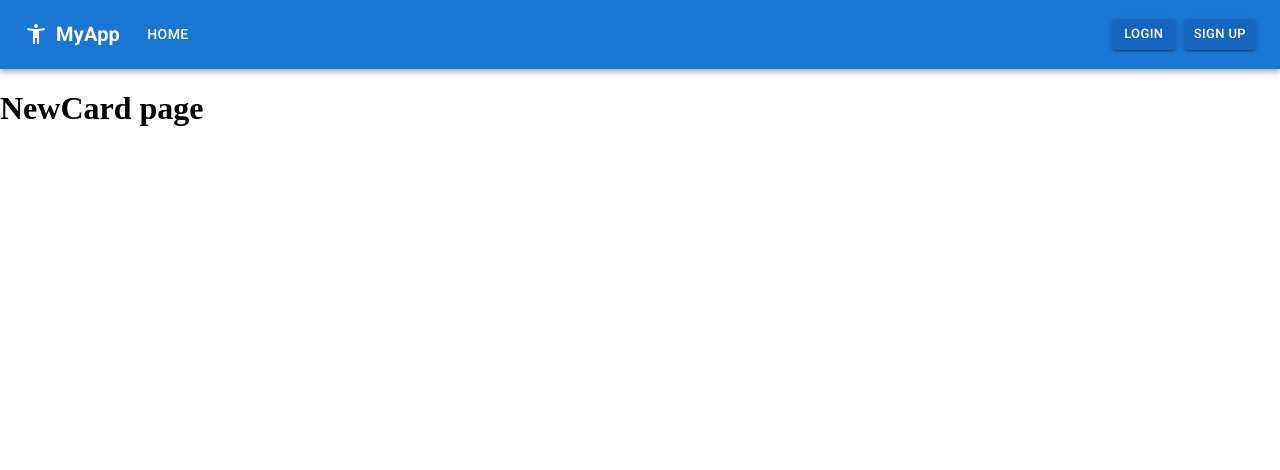
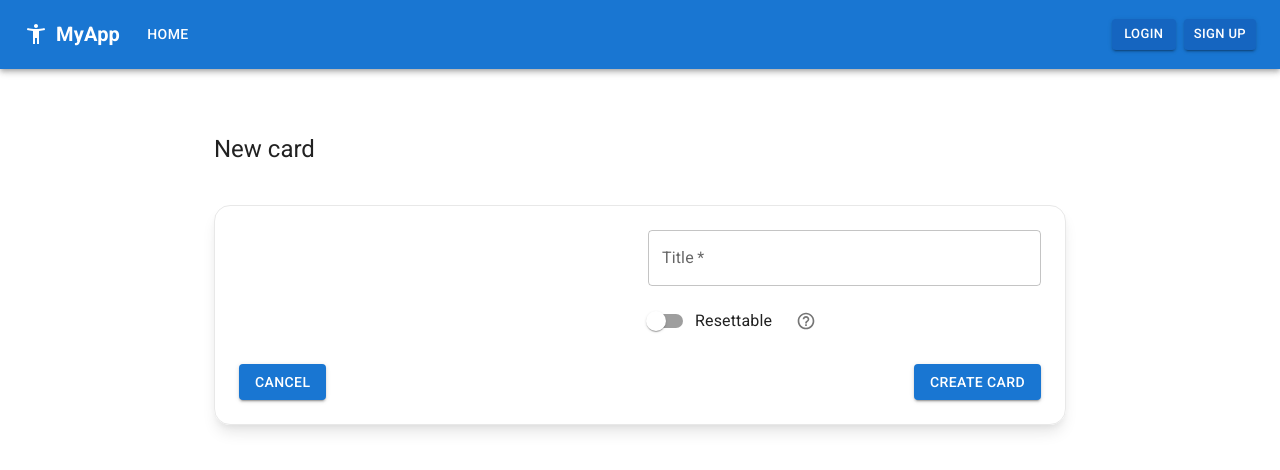
Before and after one commit to adrip01/Proyecto-Final-Frontend, a React (Vite) app: page /users/new-card in a window 1280 px wide. Shown: the top 470 px of the page. Built offline with nearby package versions, Linux system fonts and the light colour scheme.

Commit message:
updated MyCardsTasks and NewCard pages

```diff
--- a/src/_services/userService.js
+++ b/src/_services/userService.js
@@ -63,4 +63,34 @@ userService.getMyCardsTasks = async (token) => {
   return response.data;
 };
 
+userService.createCard = async (token, data) => {
+  const options = {
+    method: "POST",
+    url: `${global.BASE_API_URL}/users/create-card`,
+    data: data,
+    headers: {
+      accept: "application/json",
+      Authorization: `Bearer ${token}`,
+    },
+  };
+
+  // await sleep(2000); // TODO
+  const response = await axios.request(options);
+  return response.data;
+};
+
+userService.getTypes = async (token) => {
+  const options = {
+    method: "GET",
+    url: `${global.BASE_API_URL}/users/types`,
+    headers: {
+      accept: "application/json",
+      Authorization: `Bearer ${token}`,
+    },
+  };
+  //await sleep(2000); // TODO
+  const response = await axios.request(options);
+  return response.data;
+};
+
 export default userService;
--- a/src/pages/MyCardsTasksPage.jsx
+++ b/src/pages/MyCardsTasksPage.jsx
@@ -73,7 +73,7 @@ function MyCardsTasksPage() {
                       sx={{
                         textTransform: "uppercase",
                         fontWeight: "bold",
-                        fontSize: 24,
+                        fontSize: 20,
                       }}
                     >
                       {userCards.title}
--- a/src/pages/NewCardPage.jsx
+++ b/src/pages/NewCardPage.jsx
@@ -1,10 +1,263 @@
-import React from "react";
+import React, { useEffect, useState } from "react";
+import { useSelector } from "react-redux";
+
+// @MUI
+import {
+  Alert,
+  AlertTitle,
+  Box,
+  Button,
+  Container,
+  CssBaseline,
+  FormControlLabel,
+  Grid,
+  IconButton,
+  MenuItem,
+  Select,
+  Stack,
+  Switch,
+  TextField,
+  ThemeProvider,
+  Tooltip,
+  Typography,
+  createTheme,
+} from "@mui/material";
+//
+import HelpOutlineIcon from "@mui/icons-material/HelpOutline";
+//
+import userService from "../_services/userService";
+import { NavLink, useNavigate } from "react-router-dom";
+
+// ----------------------------------------------------------------------
+
+const defaultTheme = createTheme();
+
+let initialFormValues = {
+  type_id: "",
+  title: "",
+  category: "",
+  is_completed: "",
+};
 
 function NewCardPage() {
+  const [user, setUser] = useState({});
+  const [isLoading, setIsLoading] = useState(true);
+  const [formValues, setFormValues] = useState(initialFormValues);
+  const [error, setError] = useState(null);
+  const [success, setSuccess] = useState(false);
+  const [types, setTypes] = useState([]);
+
+  const navigate = useNavigate();
+
+  const token = useSelector((state) => state.auth.token);
+  const userRole = useSelector((state) => state.auth.userInfo.role);
+  const userInfo = useSelector((state) => state.auth.userInfo);
+  const isAdmin = userRole == "admin";
+  const isUser = userRole == "user";
+
+  useEffect(() => {
+    if (isUser) {
+      setFormValues((oldState) => ({
+        ...oldState,
+        user_id: userInfo.userId,
+        category: "not_resettable",
+        is_completed: "no",
+      }));
+    }
+    console.log(formValues);
+  }, []);
+
+  const handleChange = (e) => {
+    const { name, value } = e.target;
+    setFormValues((oldState) => {
+      return {
+        ...oldState,
+        [name]: value, // key: value
+      };
+    });
+  };
+
+  const getTypes = async () => {
+    setIsLoading(true);
+    try {
+      const data = await userService.getTypes(token);
+      setTypes(data.results);
+      console.log(data.results);
+    } catch (error) {
+      console.log(error);
+    } finally {
+      setIsLoading(false);
+    }
+  };
+
+  //para ver los cambios de valor de los inputs
+  useEffect(() => {
+    console.log("formValues changed:", formValues);
+  }, [formValues]);
+  //-----------------
+
+  const handleSubmit = (event) => {
+    event.preventDefault();
+    const data = new FormData(event.currentTarget);
+
+    console.log({
+      type_id: data.get("type_id"),
+      title: data.get("title"),
+      category: data.get("category"),
+    });
+  };
+
+  const redirect = () => {
+    navigate("/users/my-cards-tasks");
+  };
+
+  const createCard = async () => {
+    setIsLoading(true);
+    try {
+      const data = await userService.createCard(token, formValues);
+      console.log(data);
+      setSuccess(true);
+      setTimeout(dismissAlert, 5000);
+      setTimeout(redirect, 5000);
+    } catch (error) {
+      console.log(error);
+      setError(error.response.data.message);
+      console.log("userInfo:", userInfo);
+      console.log("initialFormValues:", initialFormValues);
+      console.log("formValues:", formValues);
+      setTimeout(dismissAlert, 5000);
+    } finally {
+      setIsLoading(false);
+    }
+  };
+
+  const dismissAlert = () => {
+    setError(null);
+    setSuccess(false);
+  };
+
   return (
-    <div>
-      <h1>NewCard page</h1>
-    </div>
+    <ThemeProvider theme={defaultTheme}>
+      {error && (
+        <Alert severity="error">
+          <AlertTitle>Error</AlertTitle>
+          {error}
+        </Alert>
+      )}
+      {success && (
+        <Alert severity="success">
+          <AlertTitle>Succes</AlertTitle>
+          Appointment created successfully!
+        </Alert>
+      )}
+      <Container component="main" maxWidth="md">
+        <CssBaseline />
+
+        <Box
+          sx={{
+            marginTop: 8,
+            alignItems: "flex-start",
+          }}
+        >
+          <Box sx={{ mt: 1, mb: 4 }}>
+            <Typography component="h1" variant="h5">
+              New card
+            </Typography>
+          </Box>
+
+          <Box
+            component="form"
+            noValidate
+            onSubmit={handleSubmit}
+            sx={{
+              mt: 5,
+              p: 3,
+              borderRadius: 4,
+              border: "1px solid #e8e8e8",
+              boxShadow:
+                "rgba(0, 0, 0, 0.1) 0px 10px 15px -3px, rgba(0, 0, 0, 0.05) 0px 4px 6px -2px",
+            }}
+          >
+            <Grid container spacing={2}>
+              <Grid item xs={12} sm={6}>
+                <Stack direction="column" spacing={2}></Stack>
+              </Grid>
+
+              <Grid item xs={12} sm={6}>
+                <Stack direction="column" spacing={2}>
+                  <TextField
+                    required
+                    fullWidth
+                    id="title"
+                    label="Title"
+                    name="title"
+                    value={formValues.title}
+                    onChange={handleChange}
+                  />
+                  <Box>
+                    <FormControlLabel
+                      control={
+                        <Switch
+                          onChange={(e) => {
+                            handleChange({
+                              target: {
+                                name: "category",
+                                value: e.target.checked
+                                  ? "resettable"
+                                  : "not_resettable",
+                              },
+                            });
+                          }}
+                        />
+                      }
+                      label="Resettable"
+                    />
+                    <Tooltip title="Resettable will uncheck the completed tasks automatically every selected time">
+                      <IconButton>
+                        <HelpOutlineIcon fontSize="small" />
+                      </IconButton>
+                    </Tooltip>
+                  </Box>
+                  {formValues.category == "resettable" && (
+                    <Select
+                      required
+                      fullWidth
+                      id="type_id"
+                      label="Reset timer"
+                      name="type_id"
+                      value={formValues.type_id}
+                      onChange={handleChange}
+                    />
+                  )}
+                </Stack>
+              </Grid>
+            </Grid>
+            <Grid>
+              <Box sx={{ display: "flex", justifyContent: "space-between" }}>
+                <NavLink
+                  style={{ textDecoration: "none" }}
+                  to="/users/my-cards-tasks"
+                >
+                  <Button type="button" variant="contained" sx={{ mt: 3 }}>
+                    Cancel
+                  </Button>
+                </NavLink>
+                <Button
+                  type="button"
+                  variant="contained"
+                  sx={{ mt: 3 }}
+                  onClick={() => {
+                    createCard(formValues);
+                  }}
+                >
+                  Create card
+                </Button>
+              </Box>
+            </Grid>
+          </Box>
+        </Box>
+      </Container>
+    </ThemeProvider>
   );
 }
 export default NewCardPage;
```
